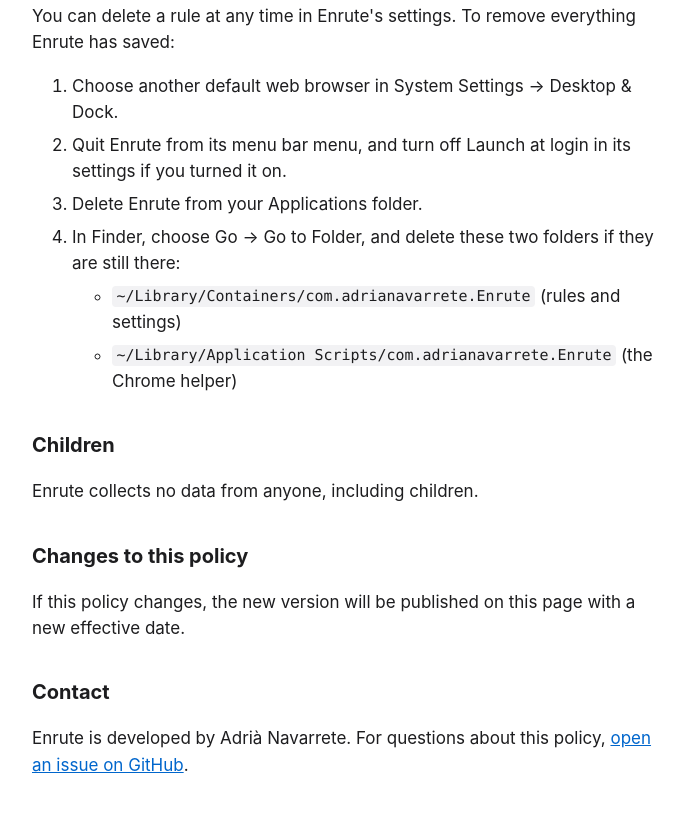
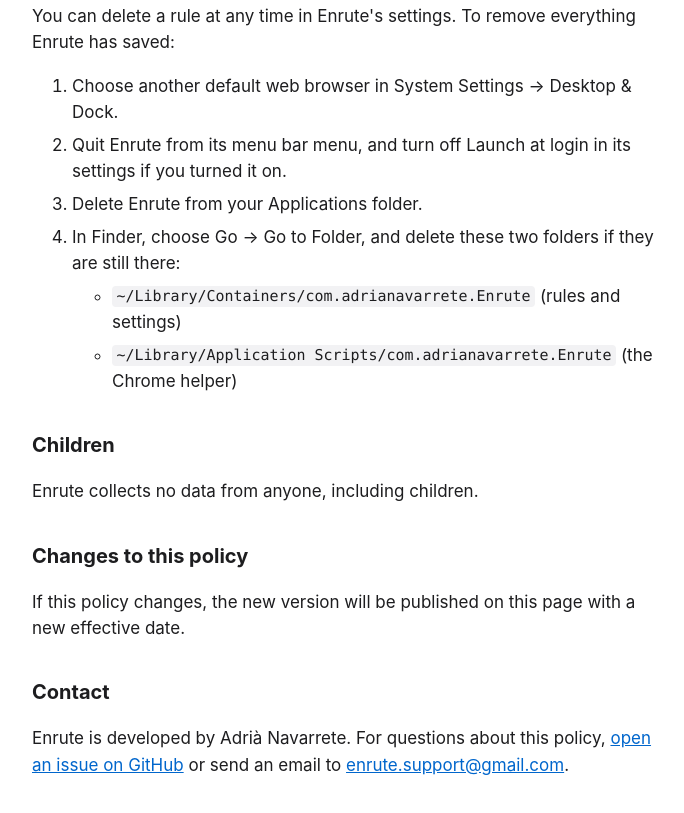
Before and after one commit to adrianavarrete/enrute-site, a plain HTML site: page privacy/index.html in a window 1280 px wide. Shown: the part 1984-2797 px from the top of the page, without its empty margins (288-972 px from the left). Drawn offline with Linux system fonts and the light colour scheme.

Commit message:
Add the support email to the privacy policy contact
Co-Authored-By: Claude Opus 5.5 <noreply@anthropic.com>

```diff
--- a/privacy/index.html
+++ b/privacy/index.html
@@ -61,7 +61,7 @@
 <p>If this policy changes, the new version will be published on this page with a new effective date.</p>
 
 <h2>Contact</h2>
-<p>Enrute is developed by Adrià Navarrete. For questions about this policy, <a href="https://github.com/adrianavarrete/enrute-site/issues">open an issue on GitHub</a>.</p>
+<p>Enrute is developed by Adrià Navarrete. For questions about this policy, <a href="https://github.com/adrianavarrete/enrute-site/issues">open an issue on GitHub</a> or send an email to <a href="mailto:enrute.support@gmail.com">enrute.support@gmail.com</a>.</p>
 </main>
 </body>
 </html>
```
